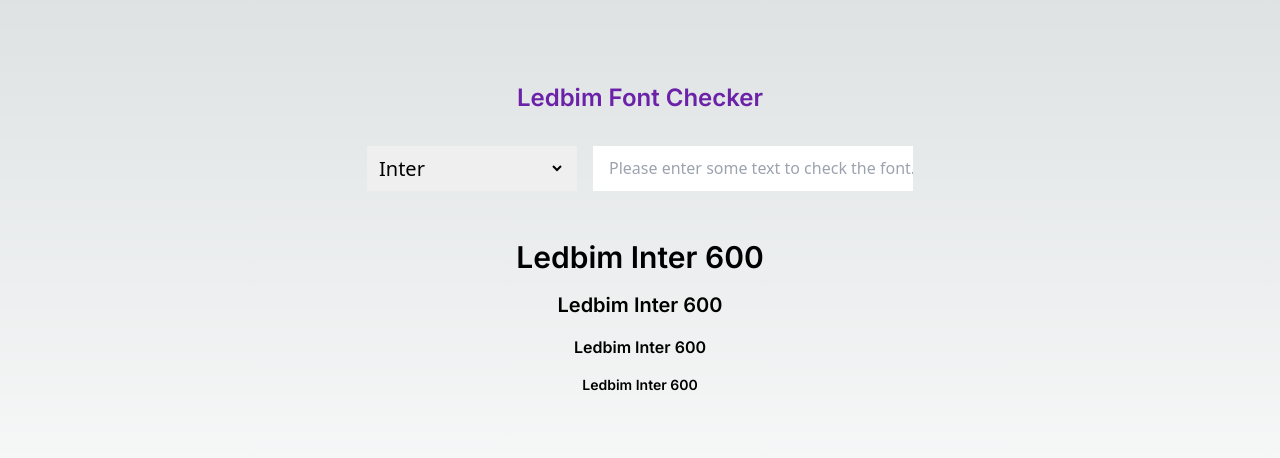
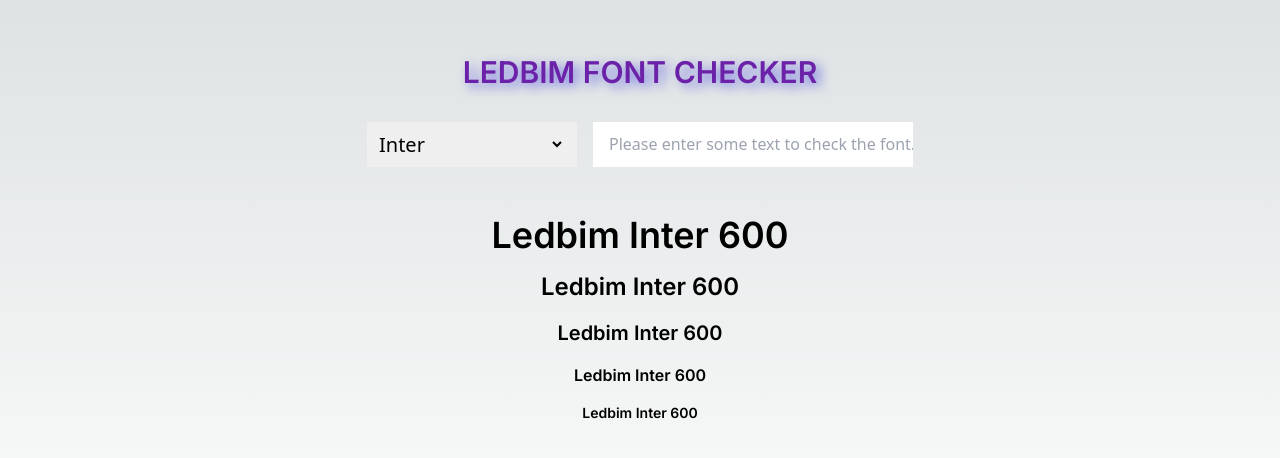
Before and after one commit to onurataasar/ledbim-font-checker, a Next.js app: page / in a window 1280 px wide. Shown: the part 162-620 px from the top of the page. Built offline with nearby package versions, Linux system fonts and the light colour scheme; a web font is replaced by a local one.

Commit message:
style changes

```diff
--- a/pages/index.tsx
+++ b/pages/index.tsx
@@ -57,6 +57,7 @@
             <h3 className={font.className}>{text}</h3>
             <h4 className={font.className}>{text}</h4>
             <h5 className={font.className}>{text}</h5>
+            <h6 className={font.className}>{text}</h6>
           </div>
         </div>
       </main>
--- a/styles/Home.module.scss
+++ b/styles/Home.module.scss
@@ -6,7 +6,8 @@
   gap: 2rem;
   min-height: 100vh;
   h1 {
-    @apply text-2xl text-purple-800;
+    @apply text-3xl  uppercase text-purple-800 font-semibold;
+    filter: drop-shadow(5px 4px 6px #4444ddb9);
   }
   .input_container {
     @apply flex gap-4;
@@ -29,15 +30,18 @@
     justify-content: center;
     align-items: center;
     h2 {
-      @apply text-3xl;
+      @apply text-4xl;
     }
     h3 {
+      @apply text-2xl;
+    }
+    h4 {
       @apply text-xl;
     }
-    h4 {
+    h5 {
       @apply text-base;
     }
-    h5 {
+    h6 {
       @apply text-sm;
     }
   }
```
